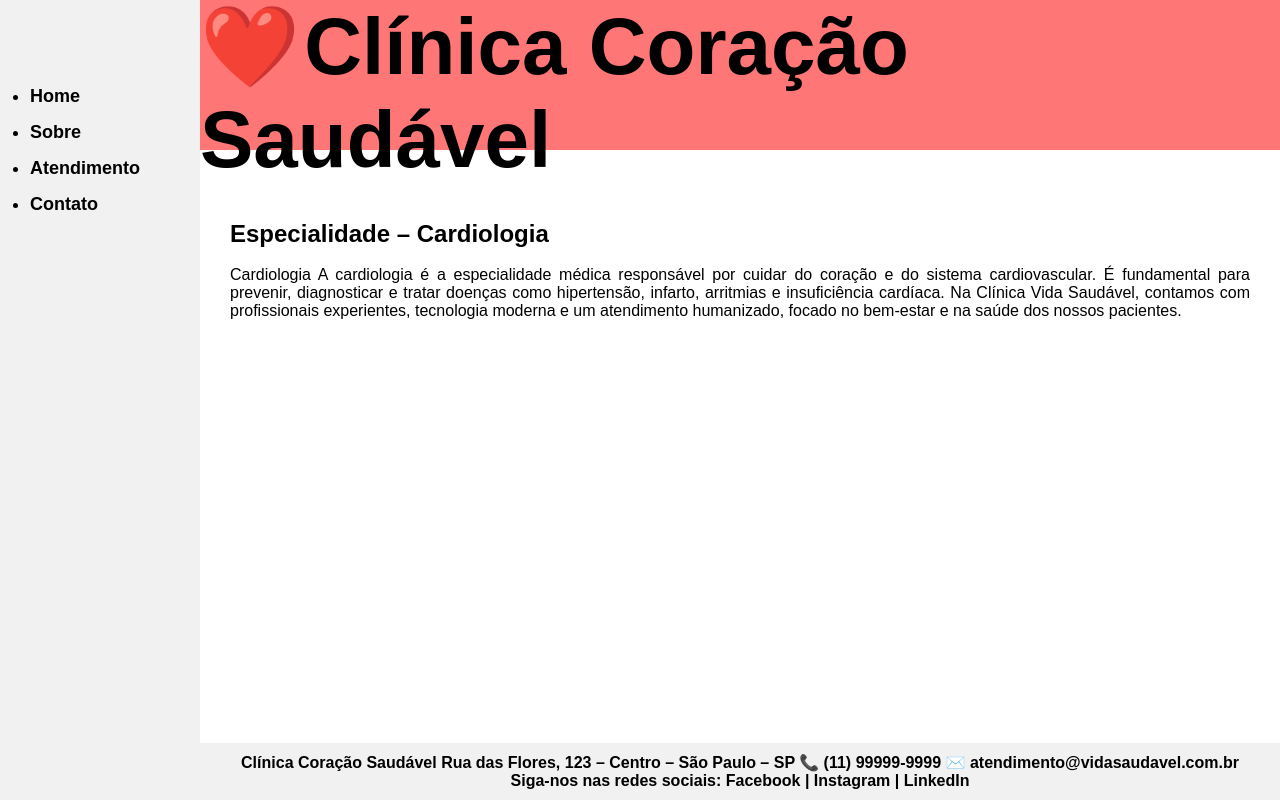
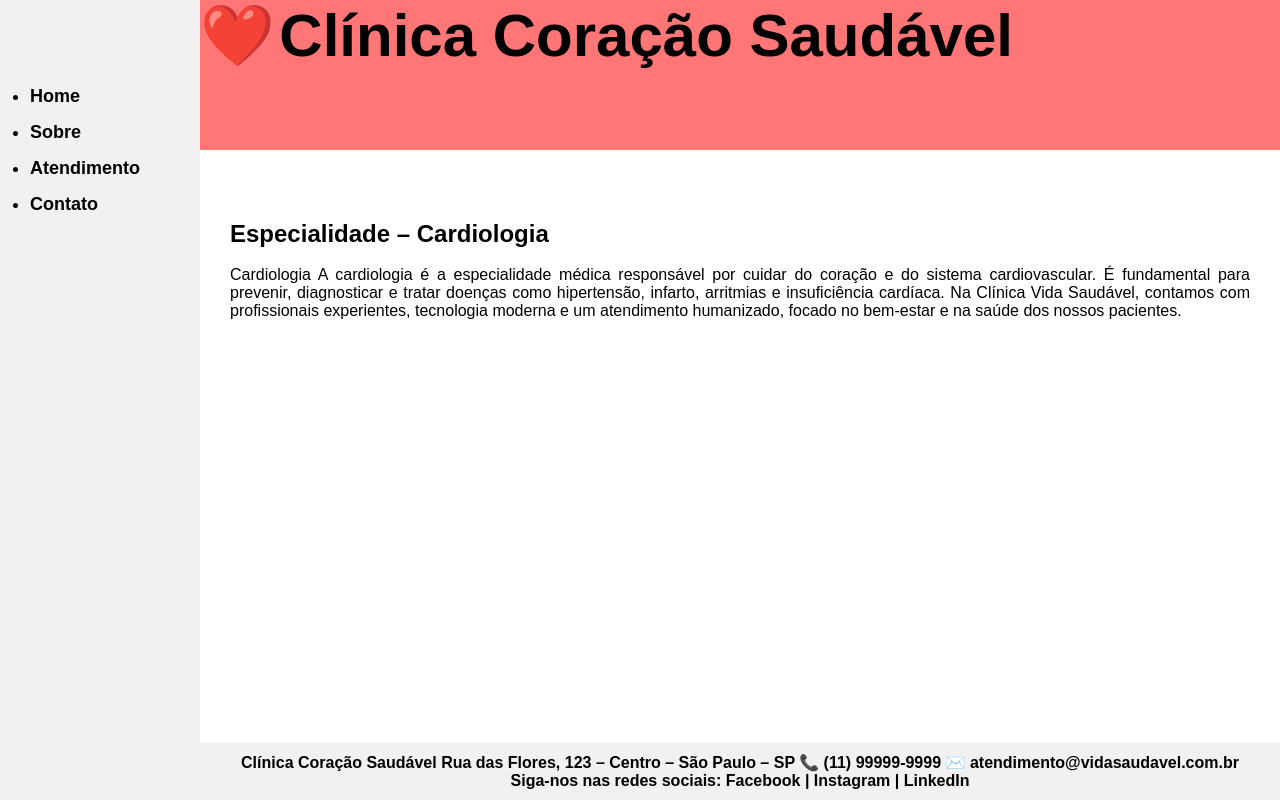
Before and after one commit to sakanojr/site-html, a plain HTML site: page index.html in a window 1280 px wide. Drawn offline with Linux system fonts and the light colour scheme.

Commit message:
Update style.css

```diff
--- a/css/style.css
+++ b/css/style.css
@@ -73,11 +73,11 @@ a {
 }
 
 .emoji{
-    font-size: 80px;
+    font-size: 60px;
 }
 
 .texto {
-    font-size: 80px;
+    font-size: 60px;
     font-family: Arial, Helvetica, sans-serif;
     font-weight: 800;
     color: black;
```
